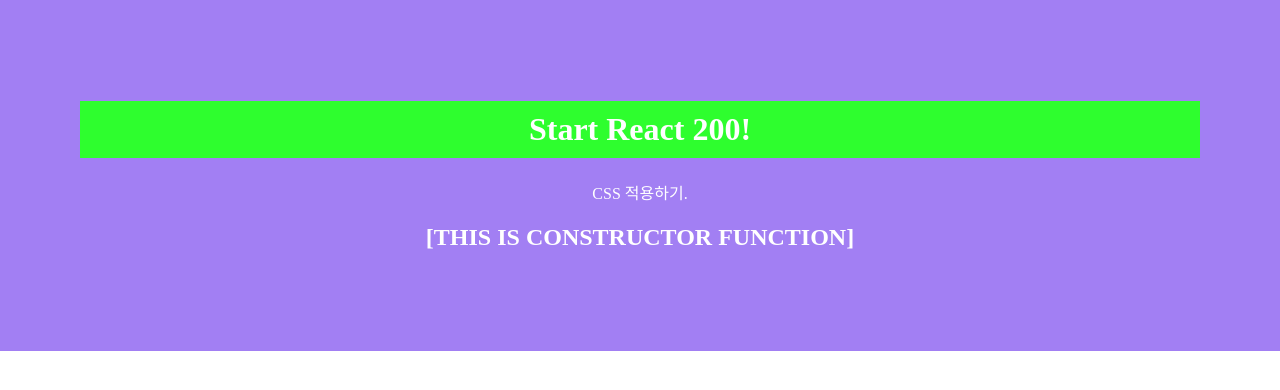
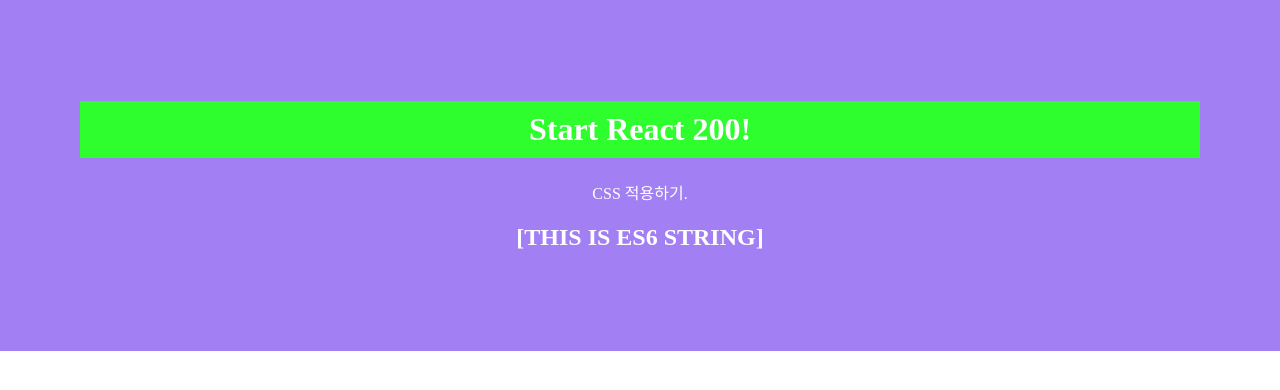
Before and after one commit to HeonPage/react_tutorial, a React (Create React App) app: page / in a window 1280 px wide. Shown: the top 390 px of the page. Built offline with nearby package versions, Linux system fonts and the light colour scheme.

Commit message:
Es6 템플릿 문자열 사용하기

```diff
--- a/src/App.js
+++ b/src/App.js
@@ -1,14 +1,13 @@
 import React from 'react'
 import './App.css'
-import LifecycleEx from './R008_LifecycleEx';
+import Es6 from './R009_Es6'
 
 function App() {
   return (
     <div>
       <h1>Start React 200!</h1>
       <p>CSS 적용하기.</p>
-      <LifecycleEx
-        prop_value='FromApp.js' />
+      <Es6 />
     </div>
   )
 }
--- /dev/null
+++ b/src/R009_Es6.js
@@ -0,0 +1,33 @@
+import React, { Component } from 'react';
+
+class R009_Es6 extends Component {
+    state = {}
+    constructor(props) {
+        super(props);
+        this.state = {};
+    }
+    componentDidMount() {
+        var jsString1 = '자바스크립트'
+        var jsString2 = '입니다 \n 다음 줄입니다.'
+        console.log(jsString1 + ' 문자열' + jsString2 + '~');
+
+        var Es6String1 = 'Es6'
+        var Es6String2 = '입니다'
+        console.log(`${Es6String1} 문자열 ${Es6String2}!!
+____다음줄입니다
+오잉`);
+
+        var LongString = "Es6에 추가된 String 함수들입니다.";
+        console.log('startWith : ' + LongString.startsWith("Es6에 추가"));
+        console.log('endsWith : ' + LongString.endsWith("함수들입니다."));
+        console.log('includes : ' + LongString.includes("추가된 String"));
+
+    }
+    render() {
+        return (
+            <h2>[THIS IS ES6 STRING]</h2>
+        );
+    }
+}
+
+export default R009_Es6;
```
